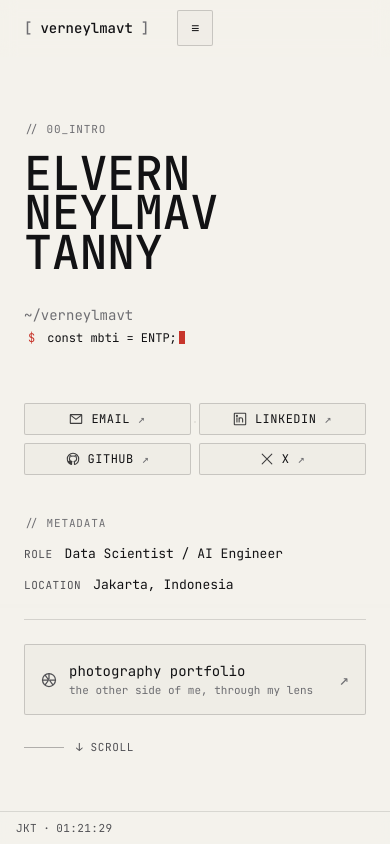
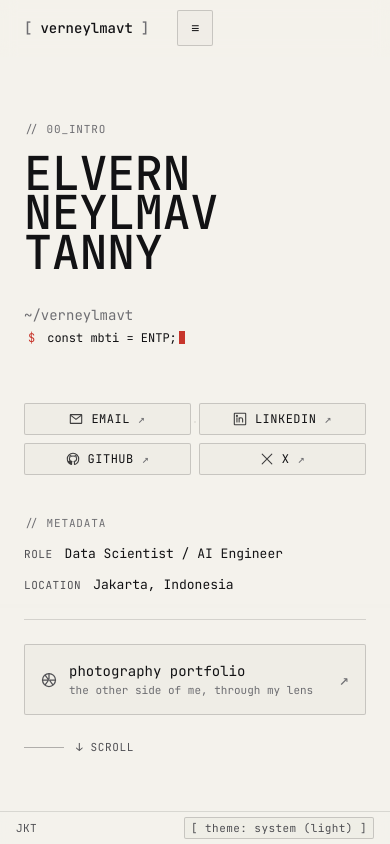
Before and after one commit to verneylmavt/verneylmavt.vercel.app, a Next.js app: page / in a window 390 px wide. Shown: the top 844 px of the page. Built offline with nearby package versions, Linux system fonts and the light colour scheme.

Commit message:
Update: Adjust StatusBar layout for improved spacing and visibility of time zone and clock components

```diff
--- a/src/components/site/StatusBar.tsx
+++ b/src/components/site/StatusBar.tsx
@@ -79,9 +79,14 @@ export function StatusBar() {
         "border-t border-[rgb(var(--rule)/0.12)] bg-[rgb(var(--background)/0.92)] backdrop-blur",
       )}
     >
-      <div className="mx-auto max-w-[88rem] px-4 lg:px-8 h-8 flex items-center justify-between text-[0.6875rem] tracking-[0.04em] text-muted">
+      <div className="mx-auto max-w-[88rem] px-4 lg:px-8 h-8 flex items-center justify-between gap-3 text-[0.6875rem] tracking-[0.04em] text-muted">
         <div className="flex items-center gap-3 min-w-0">
-          <LocalClock timeZone="Asia/Jakarta" zoneLabel="JKT" />
+          <span className="inline tabular-nums sm:hidden">JKT</span>
+          <LocalClock
+            timeZone="Asia/Jakarta"
+            zoneLabel="JKT"
+            className="hidden sm:inline-flex"
+          />
           <span aria-hidden="true" className="hidden sm:inline">·</span>
           <ScrollPercent />
         </div>
@@ -108,7 +113,7 @@ export function StatusBar() {
             onClick={cycleTheme}
             aria-label={`Theme: ${themeLabel}. Click to cycle.`}
             className={cn(
-              "hidden sm:inline-flex items-center px-1.5 py-0.5",
+              "inline-flex max-w-[52vw] items-center px-1.5 py-0.5",
               "text-[0.6875rem] tracking-[0.04em]",
               "border border-[rgb(var(--rule)/0.18)] rounded-[2px]",
               "bg-[rgb(var(--surface)/0.4)] text-muted",
```
